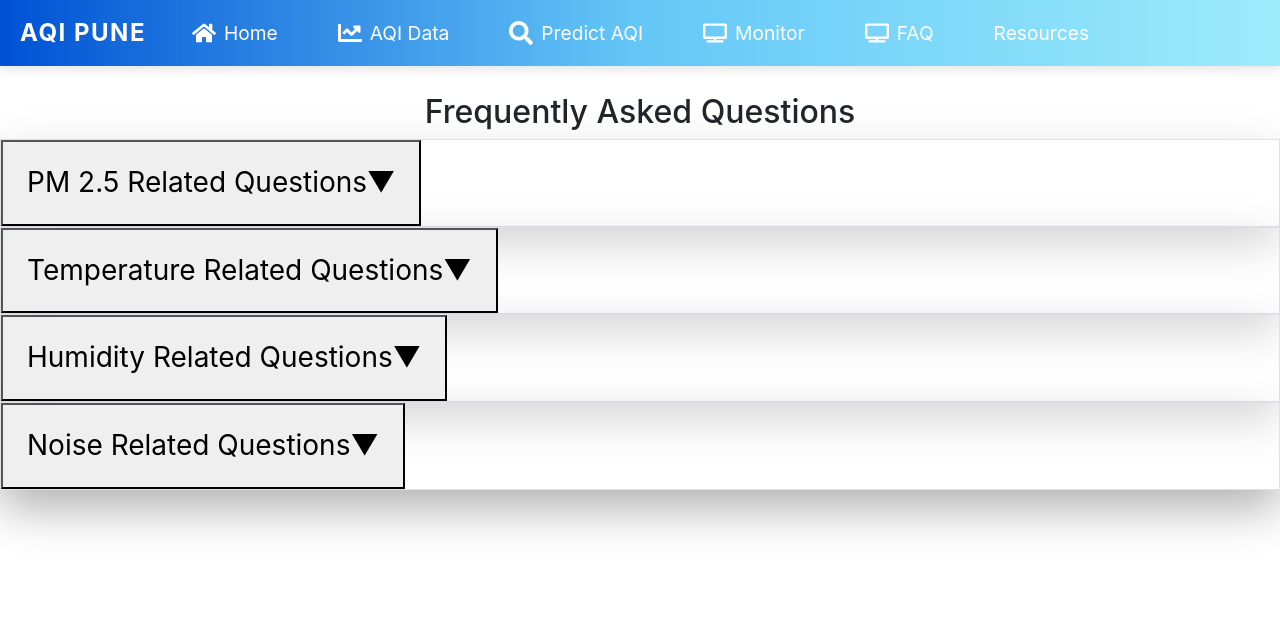
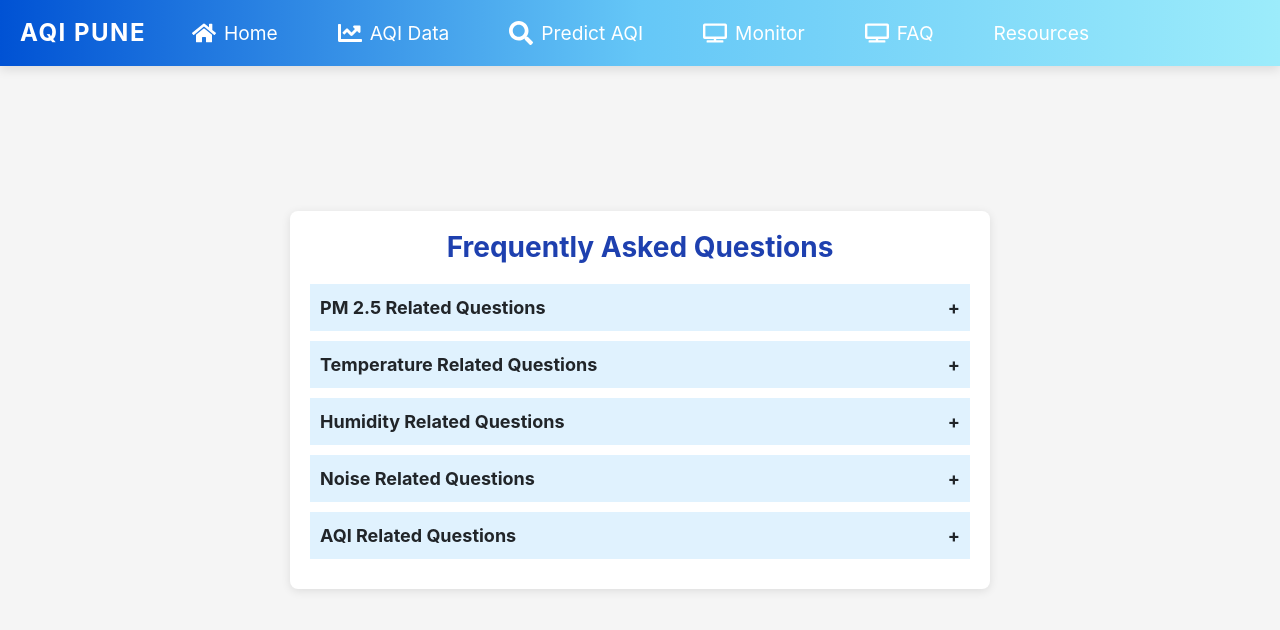
Before and after one commit to vishwajeet075/Air_quality_predictor_frontend, a React (Create React App) app: page /faq in a window 1280 px wide. Shown: the top 630 px of the page. Built offline with nearby package versions, Linux system fonts and the light colour scheme.

Commit message:
New changes added (#4)
Co-authored-by: omkar satardekar <omkarsatardekar4002@gmail.com>

```diff
--- a/src/components/Home.js
+++ b/src/components/Home.js
@@ -3,7 +3,6 @@ import NavBar from './Navbar';
 import Map from './Map';
 import AirQualityScale from './AirQualityScale';
 import AirQualityComponent from './AirQualityComponent';
-import AQIComponent from './AQIComponent';
 import AQIApp from './AQIApp';
 import AirQualityService from './AirQualityService';
 import Monitor from './Monitor';
@@ -58,9 +57,7 @@ const Home = () => {
           <Map />
         </div>
         <div id="content-section" style={styles.contentContainer}>
-          <div style={styles.airQualitySection}>
-            <AQIComponent />
-          </div>
+
           <div style={styles.airQualitySection}>
             <AirQualityScale />
           </div>
--- a/src/components/faq.jsx
+++ b/src/components/faq.jsx
@@ -6,11 +6,13 @@ const FaqSection = () => {
   const [activeTemperature, setActiveTemperature] = useState(false);
   const [activeHumidity, setActiveHumidity] = useState(false);
   const [activeNoise, setActiveNoise] = useState(false);
+  const [activeAQI, setActiveAQI] = useState(false); // AQI section state
 
   const [activePm25Index, setActivePm25Index] = useState(null);
   const [activeTemperatureIndex, setActiveTemperatureIndex] = useState(null);
   const [activeHumidityIndex, setActiveHumidityIndex] = useState(null);
   const [activeNoiseIndex, setActiveNoiseIndex] = useState(null);
+  const [activeAQIIndex, setActiveAQIIndex] = useState(null); // AQI question index state
 
   const pm25Faqs = [
     { question: 'What is PM 2.5?', answer: 'Mixture of solid particulate (particle) matter & liquid droplets found in the air.' },
@@ -65,11 +67,25 @@ const FaqSection = () => {
     { question: 'What is the standard NOISE for a healthy life?', answer: '45 decibels is considered to be a permissible noise level for the city.' },
   ];
 
+  const aqiFaqs = [
+    { question: 'What is AQI?', answer: 'AQI stands for Air Quality Index, which is a system used to assess air pollution levels.' },
+    { question: 'What does AQI measure?', answer: 'AQI measures pollutants like PM2.5, PM10, ozone, nitrogen dioxide, sulfur dioxide, and carbon monoxide.' },
+    { question: 'Why is AQI important?', answer: 'AQI helps people understand the quality of air they are breathing and take necessary precautions when pollution levels are high.' },
+    { question: 'How is AQI calculated?', answer: 'AQI is calculated based on the concentrations of pollutants, and each pollutant is given a specific index score.' },
+    { question: 'What is a good AQI range?', answer: 'A good AQI is between 0 and 50, indicating healthy air quality.' },
+    { question: 'What AQI range is considered unhealthy?', answer: 'An AQI between 151 and 200 is considered unhealthy, especially for sensitive groups.' },
+    { question: 'How does AQI affect health?', answer: 'High AQI levels can cause respiratory issues, aggravate asthma, and lead to cardiovascular problems.' },
+    { question: 'How often is AQI updated?', answer: 'AQI is usually updated hourly based on real-time air monitoring data.' },
+    { question: 'What are the common sources of high AQI?', answer: 'High AQI can result from vehicle emissions, industrial activities, wildfires, and dust storms.' },
+    { question: 'Can AQI differ by location?', answer: 'Yes, AQI can vary greatly by region and even within a city, depending on the sources of pollution.' },
+  ];
+
   const togglePm25 = () => {
     setActivePm25(!activePm25);
     setActiveTemperature(false);
     setActiveHumidity(false);
     setActiveNoise(false);
+    setActiveAQI(false);
   };
 
   const toggleTemperature = () => {
@@ -77,6 +93,7 @@ const FaqSection = () => {
     setActivePm25(false);
     setActiveHumidity(false);
     setActiveNoise(false);
+    setActiveAQI(false);
   };
 
   const toggleHumidity = () => {
@@ -84,6 +101,7 @@ const FaqSection = () => {
     setActivePm25(false);
     setActiveTemperature(false);
     setActiveNoise(false);
+    setActiveAQI(false);
   };
 
   const toggleNoise = () => {
@@ -91,6 +109,15 @@ const FaqSection = () => {
     setActivePm25(false);
     setActiveTemperature(false);
     setActiveHumidity(false);
+    setActiveAQI(false);
+  };
+
+  const toggleAQI = () => {
+    setActiveAQI(!activeAQI);
+    setActivePm25(false);
+    setActiveTemperature(false);
+    setActiveHumidity(false);
+    setActiveNoise(false);
   };
 
   const togglePm25Index = (index) => {
@@ -109,161 +136,156 @@ const FaqSection = () => {
     setActiveNoiseIndex(activeNoiseIndex === index ? null : index);
   };
 
+  const toggleAQIIndex = (index) => {
+    setActiveAQIIndex(activeAQIIndex === index ? null : index);
+  };
+
+  const sectionStyle = {
+    display: 'flex',
+    justifyContent: 'center',
+    alignItems: 'center',
+    minHeight: '100vh',
+    backgroundColor: '#f5f5f5',
+  };
+
+  const containerStyle = {
+    maxWidth: '700px',
+    width: '100%',
+    backgroundColor: '#fff',
+    borderRadius: '8px',
+    boxShadow: '0 2px 10px rgba(0, 0, 0, 0.1)',
+    padding: '20px',
+  };
+
+  const headerStyle = {
+    fontSize: '28px',
+    fontWeight: 'bold',
+    color: '#1e40af',
+    textAlign: 'center',
+    marginBottom: '20px',
+  };
+
+  const faqTitleStyle = {
+    backgroundColor: '#e0f2fe',
+    padding: '10px',
+    fontSize: '18px',
+    fontWeight: 'bold',
+    cursor: 'pointer',
+    display: 'flex',
+    justifyContent: 'space-between',
+    alignItems: 'center',
+  };
+
+  const faqItemStyle = {
+    marginBottom: '10px',
+  };
+
+  const questionStyle = {
+    backgroundColor: '#f0f9ff',
+    padding: '10px',
+    cursor: 'pointer',
+  };
+
+  const answerStyle = {
+    padding: '10px',
+    backgroundColor: '#e5e7eb',
+  };
+
+  const symbolStyle = {
+    marginLeft: 'auto',
+    fontSize: '18px',
+  };
+
   return (
-
-    <div className="flex justify-center items-center min-h-screen bg-gray-100">
+    <div style={sectionStyle}>
 
       <NavBar style={{ position: 'fixed', top: 0, left: 0, width: '100%', zIndex: 1000 }} />
+      <div style={containerStyle}>
+        <h2 style={headerStyle}>Frequently Asked Questions</h2>
 
-      <div className="max-w-2xl w-full p-6 bg-white rounded-lg shadow-lg mt-10">
-
-      <h2 className="text-3xl font-bold text-center text-blue-700 mb-8">" "</h2>
-
-      <h2 className="text-3xl font-bold text-center text-blue-700 mb-8">" " </h2>
-        <h2 className="text-3xl font-bold text-center text-blue-700 mb-8">Frequently Asked Questions</h2>
-
-        <div className="mb-6 border border-blue-300 rounded-lg overflow-hidden shadow-lg">
-          <div className="bg-blue-100">
-            <h3 className="mb-0">
-              <button
-                className="flex justify-between items-center w-full p-4 text-lg font-medium text-blue-700 hover:text-blue-900 transition duration-200 focus:outline-none"
-                onClick={togglePm25}
-                aria-expanded={activePm25}
-              >
-                PM 2.5 Related Questions
-                <span className={`transition-transform duration-200 ${activePm25 ? 'rotate-180' : ''}`}>▼</span>
-              </button>
-            </h3>
+        {/* PM 2.5 Section */}
+        <div style={faqItemStyle}>
+          <div style={faqTitleStyle} onClick={togglePm25}>
+            <span>PM 2.5 Related Questions</span>
+            <span style={symbolStyle}>{activePm25 ? '-' : '+'}</span>
           </div>
-          {activePm25 && (
-            <div className="space-y-4 bg-white p-4">
-              {pm25Faqs.map((faq, index) => (
-                <div key={index} className="border border-blue-300 rounded-lg">
-                  <div className="bg-blue-50">
-                    <button
-                      className="flex justify-between items-center w-full p-4 text-left text-blue-700 focus:outline-none hover:bg-blue-200 transition"
-                      onClick={() => togglePm25Index(index)}
-                      aria-expanded={activePm25Index === index}
-                    >
+          {activePm25 &&
+            pm25Faqs.map((faq, index) => (
+              <div key={index}>
+                <div style={questionStyle} onClick={() => togglePm25Index(index)}>
                   {faq.question}
-                      <span className={`transition-transform duration-200 ${activePm25Index === index ? 'rotate-180' : ''}`}>▼</span>
-                    </button>
                 </div>
-                  {activePm25Index === index && (
-                    <div className="p-4 text-blue-800">{faq.answer}</div>
-                  )}
+                {activePm25Index === index && <div style={answerStyle}>{faq.answer}</div>}
               </div>
             ))}
         </div>
-          )}
+
+        {/* Temperature Section */}
+        <div style={faqItemStyle}>
+          <div style={faqTitleStyle} onClick={toggleTemperature}>
+            <span>Temperature Related Questions</span>
+            <span style={symbolStyle}>{activeTemperature ? '-' : '+'}</span>
           </div>
-
-        <div className="mb-6 border border-blue-300 rounded-lg overflow-hidden shadow-lg">
-          <div className="bg-blue-100">
-            <h3 className="mb-0">
-              <button
-                className="flex justify-between items-center w-full p-4 text-lg font-medium text-blue-700 hover:text-blue-900 transition duration-200 focus:outline-none"
-                onClick={toggleTemperature}
-                aria-expanded={activeTemperature}
-              >
-                Temperature Related Questions
-                <span className={`transition-transform duration-200 ${activeTemperature ? 'rotate-180' : ''}`}>▼</span>
-              </button>
-            </h3>
+          {activeTemperature &&
+            temperatureFaqs.map((faq, index) => (
+              <div key={index}>
+                <div style={questionStyle} onClick={() => toggleTemperatureIndex(index)}>
+                  {faq.question}
                 </div>
-          {activeTemperature && (
-            <div className="space-y-4 bg-white p-4">
-              {temperatureFaqs.map((faq, index) => (
-                <div key={index} className="border border-blue-300 rounded-lg">
-                  <div className="bg-blue-50">
-                    <button
-                      className="flex justify-between items-center w-full p-4 text-left text-blue-700 focus:outline-none hover:bg-blue-200 transition"
-                      onClick={() => toggleTemperatureIndex(index)}
-                      aria-expanded={activeTemperatureIndex === index}
-                    >
-                      {faq.question}
-                      <span className={`transition-transform duration-200 ${activeTemperatureIndex === index ? 'rotate-180' : ''}`}>▼</span>
-                    </button>
-                  </div>
-                  {activeTemperatureIndex === index && (
-                    <div className="p-4 text-blue-800">{faq.answer}</div>
-                  )}
+                {activeTemperatureIndex === index && <div style={answerStyle}>{faq.answer}</div>}
               </div>
             ))}
         </div>
-          )}
+
+        {/* Humidity Section */}
+        <div style={faqItemStyle}>
+          <div style={faqTitleStyle} onClick={toggleHumidity}>
+            <span>Humidity Related Questions</span>
+            <span style={symbolStyle}>{activeHumidity ? '-' : '+'}</span>
           </div>
-
-        <div className="mb-6 border border-blue-300 rounded-lg overflow-hidden shadow-lg">
-          <div className="bg-blue-100">
-            <h3 className="mb-0">
-              <button
-                className="flex justify-between items-center w-full p-4 text-lg font-medium text-blue-700 hover:text-blue-900 transition duration-200 focus:outline-none"
-                onClick={toggleHumidity}
-                aria-expanded={activeHumidity}
-              >
-                Humidity Related Questions
-                <span className={`transition-transform duration-200 ${activeHumidity ? 'rotate-180' : ''}`}>▼</span>
-              </button>
-            </h3>
+          {activeHumidity &&
+            humidityFaqs.map((faq, index) => (
+              <div key={index}>
+                <div style={questionStyle} onClick={() => toggleHumidityIndex(index)}>
+                  {faq.question}
                 </div>
-          {activeHumidity && (
-            <div className="space-y-4 bg-white p-4">
-              {humidityFaqs.map((faq, index) => (
-                <div key={index} className="border border-blue-300 rounded-lg">
-                  <div className="bg-blue-50">
-                    <button
-                      className="flex justify-between items-center w-full p-4 text-left text-blue-700 focus:outline-none hover:bg-blue-200 transition"
-                      onClick={() => toggleHumidityIndex(index)}
-                      aria-expanded={activeHumidityIndex === index}
-                    >
-                      {faq.question}
-                      <span className={`transition-transform duration-200 ${activeHumidityIndex === index ? 'rotate-180' : ''}`}>▼</span>
-                    </button>
-                  </div>
-                  {activeHumidityIndex === index && (
-                    <div className="p-4 text-blue-800">{faq.answer}</div>
-                  )}
+                {activeHumidityIndex === index && <div style={answerStyle}>{faq.answer}</div>}
               </div>
             ))}
         </div>
-          )}
+
+        {/* Noise Section */}
+        <div style={faqItemStyle}>
+          <div style={faqTitleStyle} onClick={toggleNoise}>
+            <span>Noise Related Questions</span>
+            <span style={symbolStyle}>{activeNoise ? '-' : '+'}</span>
           </div>
-
-        <div className="mb-6 border border-blue-300 rounded-lg overflow-hidden shadow-lg">
-          <div className="bg-blue-100">
-            <h3 className="mb-0">
-              <button
-                className="flex justify-between items-center w-full p-4 text-lg font-medium text-blue-700 hover:text-blue-900 transition duration-200 focus:outline-none"
-                onClick={toggleNoise}
-                aria-expanded={activeNoise}
-              >
-                Noise Related Questions
-                <span className={`transition-transform duration-200 ${activeNoise ? 'rotate-180' : ''}`}>▼</span>
-              </button>
-            </h3>
+          {activeNoise &&
+            noiseFaqs.map((faq, index) => (
+              <div key={index}>
+                <div style={questionStyle} onClick={() => toggleNoiseIndex(index)}>
+                  {faq.question}
                 </div>
-          {activeNoise && (
-            <div className="space-y-4 bg-white p-4">
-              {noiseFaqs.map((faq, index) => (
-                <div key={index} className="border border-blue-300 rounded-lg">
-                  <div className="bg-blue-50">
-                    <button
-                      className="flex justify-between items-center w-full p-4 text-left text-blue-700 focus:outline-none hover:bg-blue-200 transition"
-                      onClick={() => toggleNoiseIndex(index)}
-                      aria-expanded={activeNoiseIndex === index}
-                    >
-                      {faq.question}
-                      <span className={`transition-transform duration-200 ${activeNoiseIndex === index ? 'rotate-180' : ''}`}>▼</span>
-                    </button>
-                  </div>
-                  {activeNoiseIndex === index && (
-                    <div className="p-4 text-blue-800">{faq.answer}</div>
-                  )}
+                {activeNoiseIndex === index && <div style={answerStyle}>{faq.answer}</div>}
               </div>
             ))}
         </div>
-          )}
+
+        {/* AQI Section */}
+        <div style={faqItemStyle}>
+          <div style={faqTitleStyle} onClick={toggleAQI}>
+            <span>AQI Related Questions</span>
+            <span style={symbolStyle}>{activeAQI ? '-' : '+'}</span>
+          </div>
+          {activeAQI &&
+            aqiFaqs.map((faq, index) => (
+              <div key={index}>
+                <div style={questionStyle} onClick={() => toggleAQIIndex(index)}>
+                  {faq.question}
+                </div>
+                {activeAQIIndex === index && <div style={answerStyle}>{faq.answer}</div>}
+              </div>
+            ))}
         </div>
       </div>
     </div>
```
Also changed, not shown: src/components/AirQualityComponent.js (+15 -30 lines). Lines whose indentation alone changed are shown as unchanged.
